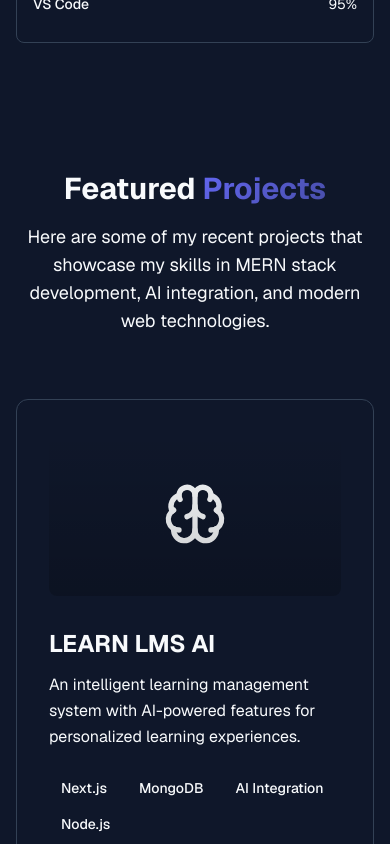
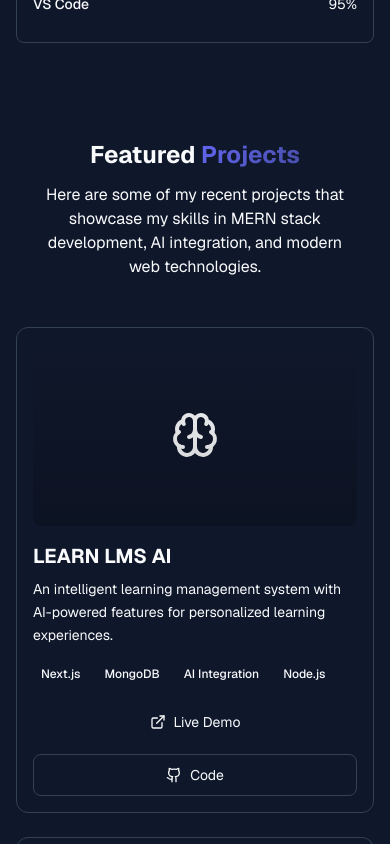
Before and after one commit to zain-khokhar/portfolio, a Next.js app: page / in a window 390 px wide. Shown: the part 2920-3764 px from the top of the page. Built offline with nearby package versions, Linux system fonts and the light colour scheme.

Commit message:
feat: optimize projects section with responsive card grid and mobile-friendly buttons

```diff
--- a/src/app/components/ProjectsSection.js
+++ b/src/app/components/ProjectsSection.js
@@ -90,7 +90,7 @@ const ProjectsSection = () => {
   };
 
   return (
-    <section id="projects" className="py-20 bg-secondary/10">
+    <section id="projects" className="py-12 sm:py-16 lg:py-20 bg-secondary/10">
       <div className="max-w-7xl mx-auto px-4 sm:px-6 lg:px-8">
         {/* Header */}
         <motion.div
@@ -98,12 +98,12 @@ const ProjectsSection = () => {
           whileInView={{ opacity: 1, y: 0 }}
           viewport={{ once: true }}
           transition={{ duration: 0.8 }}
-          className="text-center mb-16"
+          className="text-center mb-12 sm:mb-16"
         >
-          <h2 className="text-3xl md:text-4xl font-bold mb-4">
+          <h2 className="text-2xl sm:text-3xl md:text-4xl font-bold mb-3 sm:mb-4">
             Featured <span className="gradient-text">Projects</span>
           </h2>
-          <p className="text-muted-foreground text-lg max-w-2xl mx-auto">
+          <p className="text-muted-foreground text-base sm:text-lg max-w-2xl mx-auto px-4">
             Here are some of my recent projects that showcase my skills in MERN stack development,
             AI integration, and modern web technologies.
           </p>
@@ -115,31 +115,31 @@ const ProjectsSection = () => {
           initial="hidden"
           whileInView="visible"
           viewport={{ once: true }}
-          className="mb-16"
+          className="mb-12 sm:mb-16"
         >
-          <div className="grid lg:grid-cols-1 gap-8">
+          <div className="grid lg:grid-cols-1 gap-6 sm:gap-8">
             {projects.filter(project => project.featured).map((project, index) => (
               <motion.div
                 key={project.title}
                 variants={itemVariants}
                 className="group bg-card border border-border rounded-xl overflow-hidden hover-lift"
               >
-                <div className={`grid lg:grid-cols-2 gap-8 p-8 ${index % 2 === 1 ? 'lg:grid-flow-col-dense' : ''}`}>
+                <div className={`grid lg:grid-cols-2 gap-4 sm:gap-6 lg:gap-8 p-4 sm:p-6 lg:p-8 ${index % 2 === 1 ? 'lg:grid-flow-col-dense' : ''}`}>
                   {/* Project Image */}
                   <div className={`relative ${index % 2 === 1 ? 'lg:col-start-2' : ''}`}>
                     <div className="aspect-video bg-gradient-to-br from-primary/20 to-secondary/20 rounded-lg flex items-center justify-center">
-                      <project.icon className="h-16 w-16 text-primary/60" />
+                      <project.icon className="h-12 w-12 sm:h-16 sm:w-16 text-primary/60" />
                     </div>
                     <div className="absolute inset-0 bg-gradient-to-t from-black/20 to-transparent rounded-lg"></div>
                   </div>
 
                   {/* Project Content */}
-                  <div className={`space-y-6 ${index % 2 === 1 ? 'lg:col-start-1' : ''}`}>
+                  <div className={`space-y-4 sm:space-y-6 ${index % 2 === 1 ? 'lg:col-start-1' : ''}`}>
                     <div>
-                      <h3 className="text-2xl font-bold mb-3 group-hover:text-primary transition-colors duration-200">
+                      <h3 className="text-xl sm:text-2xl font-bold mb-2 sm:mb-3 group-hover:text-primary transition-colors duration-200">
                         {project.title}
                       </h3>
-                      <p className="text-muted-foreground leading-relaxed">
+                      <p className="text-muted-foreground leading-relaxed text-sm sm:text-base">
                         {project.description}
                       </p>
                     </div>
@@ -149,7 +149,7 @@ const ProjectsSection = () => {
                       {project.tech.map((tech) => (
                         <span
                           key={tech}
-                          className="px-3 py-1 bg-primary/10 text-primary rounded-full text-sm font-medium"
+                          className="px-2 sm:px-3 py-1 bg-primary/10 text-primary rounded-full text-xs sm:text-sm font-medium"
                         >
                           {tech}
                         </span>
@@ -157,14 +157,14 @@ const ProjectsSection = () => {
                     </div>
 
                     {/* Project Links */}
-                    <div className="flex space-x-4">
+                    <div className="flex flex-col sm:flex-row gap-3 sm:gap-4">
                       <motion.a
                         href={project.liveUrl}
                         target="_blank"
                         rel="noopener noreferrer"
                         whileHover={{ scale: 1.05 }}
                         whileTap={{ scale: 0.95 }}
-                        className="flex items-center space-x-2 px-4 py-2 bg-primary text-primary-foreground rounded-lg hover:bg-primary/90 transition-colors duration-200"
+                        className="flex items-center justify-center space-x-2 px-4 py-2.5 sm:py-2 bg-primary text-primary-foreground rounded-lg hover:bg-primary/90 transition-colors duration-200 text-sm sm:text-base touch-manipulation"
                       >
                         <ExternalLink className="h-4 w-4" />
                         <span>Live Demo</span>
@@ -177,7 +177,7 @@ const ProjectsSection = () => {
                           rel="noopener noreferrer"
                           whileHover={{ scale: 1.05 }}
                           whileTap={{ scale: 0.95 }}
-                          className="flex items-center space-x-2 px-4 py-2 border border-border rounded-lg hover:bg-accent transition-colors duration-200"
+                          className="flex items-center justify-center space-x-2 px-4 py-2.5 sm:py-2 border border-border rounded-lg hover:bg-accent transition-colors duration-200 text-sm sm:text-base touch-manipulation"
                         >
                           <Github className="h-4 w-4" />
                           <span>Code</span>
@@ -198,24 +198,24 @@ const ProjectsSection = () => {
           whileInView="visible"
           viewport={{ once: true }}
         >
-          <h3 className="text-2xl font-bold mb-8 text-center">More Projects</h3>
-          <div className="grid md:grid-cols-2 lg:grid-cols-3 gap-6">
+          <h3 className="text-xl sm:text-2xl font-bold mb-6 sm:mb-8 text-center">More Projects</h3>
+          <div className="grid sm:grid-cols-2 lg:grid-cols-3 gap-4 sm:gap-6">
             {projects.filter(project => !project.featured).map((project, index) => (
               <motion.div
                 key={project.title}
                 variants={itemVariants}
                 className="group bg-card border border-border rounded-lg overflow-hidden hover-lift"
               >
-                <div className="p-6 space-y-4">
+                <div className="p-4 sm:p-6 space-y-3 sm:space-y-4">
                   <div className="flex items-center justify-between">
-                    <project.icon className="h-8 w-8 text-primary" />
+                    <project.icon className="h-6 w-6 sm:h-8 sm:w-8 text-primary flex-shrink-0" />
                     <div className="flex space-x-2">
                       {project.githubUrl !== '#' && (
                         <a
                           href={project.githubUrl}
                           target="_blank"
                           rel="noopener noreferrer"
-                          className="p-2 hover:bg-accent rounded-lg transition-colors duration-200"
+                          className="p-2 hover:bg-accent rounded-lg transition-colors duration-200 touch-manipulation"
                         >
                           <Github className="h-4 w-4" />
                         </a>
@@ -225,7 +225,7 @@ const ProjectsSection = () => {
                           href={project.liveUrl}
                           target="_blank"
                           rel="noopener noreferrer"
-                          className="p-2 hover:bg-accent rounded-lg transition-colors duration-200"
+                          className="p-2 hover:bg-accent rounded-lg transition-colors duration-200 touch-manipulation"
                         >
                           <ExternalLink className="h-4 w-4" />
                         </a>
@@ -234,15 +234,15 @@ const ProjectsSection = () => {
                   </div>
 
                   <div>
-                    <h4 className="text-lg font-semibold mb-2 group-hover:text-primary transition-colors duration-200">
+                    <h4 className="text-base sm:text-lg font-semibold mb-2 group-hover:text-primary transition-colors duration-200">
                       {project.title}
                     </h4>
-                    <p className="text-muted-foreground text-sm leading-relaxed">
+                    <p className="text-muted-foreground text-xs sm:text-sm leading-relaxed">
                       {project.description}
                     </p>
                   </div>
 
-                  <div className="flex flex-wrap gap-1">
+                  <div className="flex flex-wrap gap-1 sm:gap-2">
                     {project.tech.slice(0, 3).map((tech) => (
                       <span
                         key={tech}
@@ -269,7 +269,7 @@ const ProjectsSection = () => {
           whileInView={{ opacity: 1, y: 0 }}
           viewport={{ once: true }}
           transition={{ duration: 0.8, delay: 0.5 }}
-          className="text-center mt-12"
+          className="text-center mt-8 sm:mt-12"
         >
           <motion.a
             href="https://github.com/zain-khokhar"
@@ -277,7 +277,7 @@ const ProjectsSection = () => {
             rel="noopener noreferrer"
             whileHover={{ scale: 1.05 }}
             whileTap={{ scale: 0.95 }}
-            className="inline-flex items-center space-x-2 px-6 py-3 border border-primary text-primary rounded-lg hover:bg-primary hover:text-primary-foreground transition-colors duration-200 font-medium"
+            className="inline-flex items-center space-x-2 px-5 sm:px-6 py-2.5 sm:py-3 border border-primary text-primary rounded-lg hover:bg-primary hover:text-primary-foreground transition-colors duration-200 font-medium text-sm sm:text-base touch-manipulation"
           >
             <Github className="h-4 w-4" />
             <span>View All Projects on GitHub</span>
```
